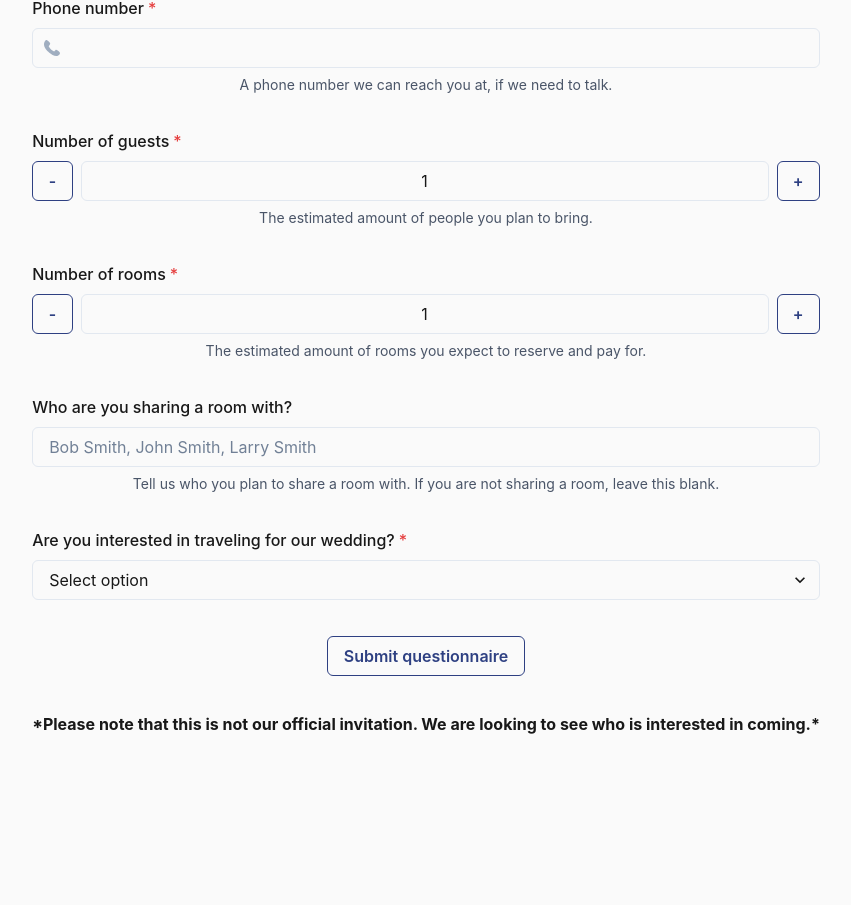
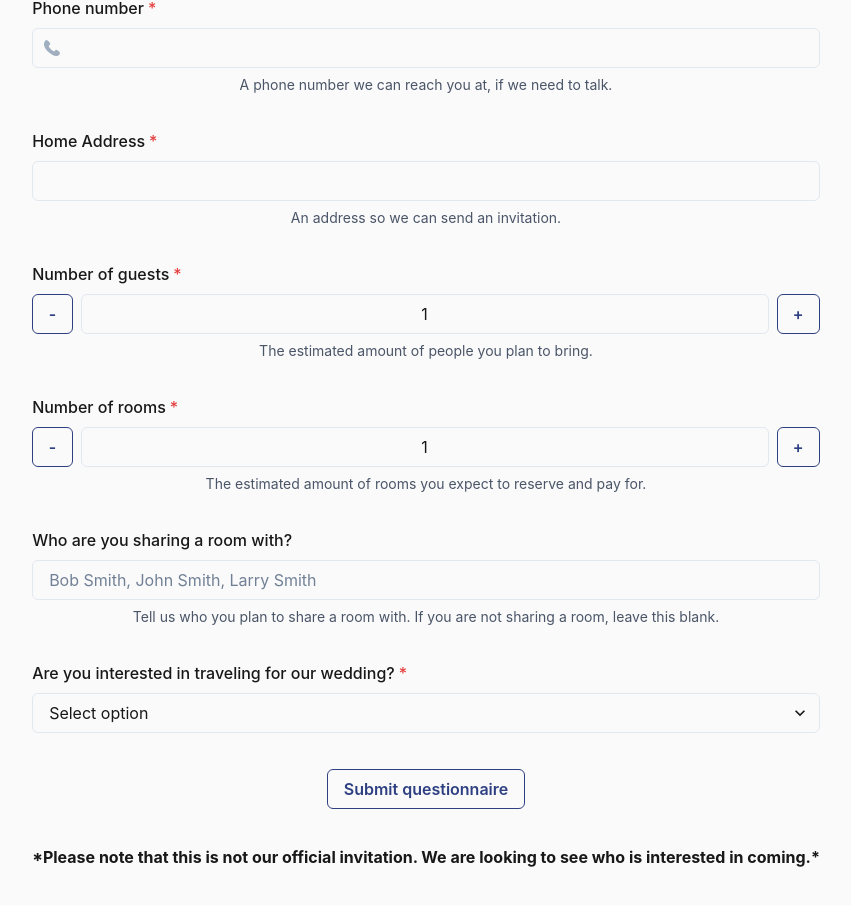
Before and after one commit to Amonteverde04/MailingList, a Next.js app: page / in a window 1280 px wide. Shown: the part 2214-3119 px from the top of the page, without its empty margins (214-1065 px from the left). Before the commit the page ends 2986 px from the top, so only its background shows below. Built offline with nearby package versions, Linux system fonts and the light colour scheme.

Commit message:
Adding address field

```diff
--- a/src/components/mailingList.js
+++ b/src/components/mailingList.js
@@ -61,6 +61,12 @@ const reducer = (state, action) => {
               phone: action.phone,
             };
         }
+        case "updateAddress": {
+          return {
+            ...state,
+            address: action.address,
+          };
+      }
         case "incrementNumberOfGuests": {
             return {
               ...state,
@@ -104,6 +110,7 @@ const reducer = (state, action) => {
               lastName: "",
               email: "",
               phone: "",
+              address: "",
               numberOfGuests: 1,
               numberOfRooms: 1,
               sharingWith: "",
@@ -121,6 +128,7 @@ const mailingListDetails = {
   lastName: "",
   email: "",
   phone: "",
+  address: "",
   numberOfGuests: 1,
   numberOfRooms: 1,
   sharingWith: "",
@@ -277,6 +285,21 @@ export default function MailingList() {
                 </GridItem>
 
                 <GridItem>
+                    <FormControl isRequired isInvalid={errors?.address?.message} isDisabled={loading}>
+                      <FormLabel>Home Address</FormLabel>
+                      <InputGroup>
+                        <Input type='text'
+                               focusBorderColor={ PRIMARY_COLOR }
+                               {...register("address")}
+                               value={state.address}
+                               onChange={(e) => dispatch({type: "updateAddress", address: e.target.value,})} />
+                      </InputGroup>
+                      <FormHelperText>An address so we can send an invitation.</FormHelperText>
+                      {errors?.address?.message ? <FormErrorMessage>{errors?.address?.message}</FormErrorMessage> : null}
+                    </FormControl>
+                </GridItem>
+
+                <GridItem>
                     <FormControl isRequired isInvalid={errors?.numberOfGuests?.message} isDisabled={loading}>
                         <FormLabel>Number of guests</FormLabel>
                         <HStack>
--- a/src/lib/validationSchemas/mailingListSchema.js
+++ b/src/lib/validationSchemas/mailingListSchema.js
@@ -10,6 +10,7 @@ export const mailingListSchema = yup.object().shape({
     .email("Please enter a valid email.")
     .required("An email is required."),
   phone: yup.string().required("Your phone number is required.").matches(phoneRegExp, 'Phone number is not valid'),
+  address: yup.string().required("Your address is required."),
   numberOfGuests: yup.number().min(1).required("The number of guests is required."),
   numberOfRooms: yup.number().min(1).required("The number of rooms is required."),
   decision: yup.string().required("A selection is required."),
--- a/src/pages/api/mailingListEndpoint.js
+++ b/src/pages/api/mailingListEndpoint.js
@@ -11,6 +11,7 @@ const handleValidateMailingData = async (userMailingInfo) => {
       lastName: userMailingInfo.lastName,
       email: userMailingInfo.email,
       phone: userMailingInfo.phone,
+      address: userMailingInfo.address,
       numberOfGuests: userMailingInfo.numberOfGuests,
       numberOfRooms: userMailingInfo.numberOfRooms,
       decision: userMailingInfo.decision,
@@ -57,6 +58,7 @@ const handlePatch = async (patchBody) => {
     lastName: patchBody.lastName,
     email: patchBody.email,
     phone: patchBody.phone,
+    address: patchBody.address,
     numberOfGuests: patchBody.numberOfGuests,
     numberOfRooms: patchBody.numberOfRooms,
     sharingWith: patchBody.sharingWith,
```
